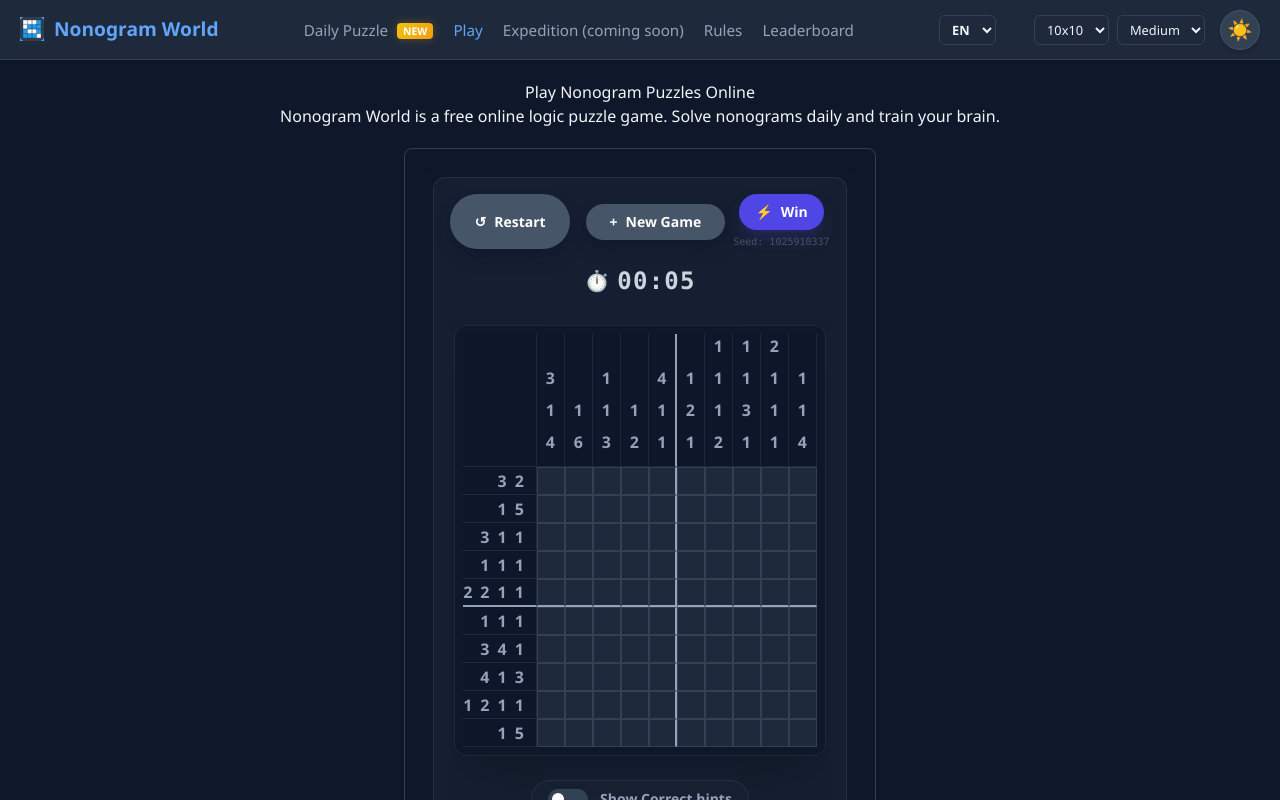
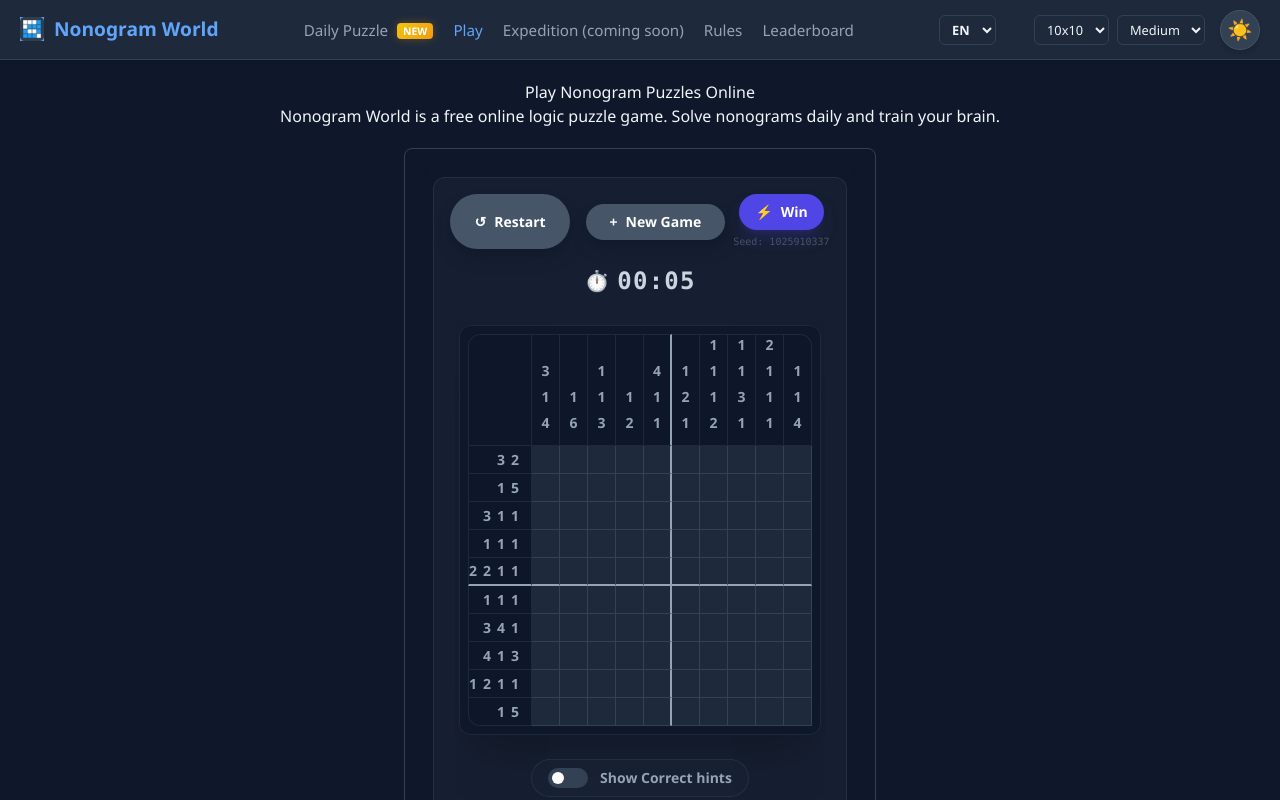
Before and after one commit to realmugsy/nomo7, a React (Vite) app: page / in a window 1280 px wide. Shown: the top 800 px of the page. Built offline with nearby package versions, Linux system fonts and the light colour scheme.

Commit message:
023 правка сетки для 12+

```diff
--- a/src/App.tsx
+++ b/src/App.tsx
@@ -58,6 +58,18 @@ const App: React.FC = () => {
     if (size <= 20) return "w-4 h-4 md:w-6 md:h-6";
     return "w-2 h-2 md:w-4 md:h-4"; // Expert ~18x18
   };
+
+  // Detect portrait mode
+  const [isPortrait, setIsPortrait] = useState<boolean>(window.innerHeight > window.innerWidth);
+  React.useEffect(() => {
+    const handleResize = () => setIsPortrait(window.innerHeight > window.innerWidth);
+    window.addEventListener('resize', handleResize);
+    return () => window.removeEventListener('resize', handleResize);
+  }, []);
+
+  const availableGridSizes = isMobile && isPortrait
+    ? GRID_SIZES.filter(size => [5, 7, 8, 10].includes(size))
+    : GRID_SIZES;
 
   const colHints = puzzle ? Array(puzzle.size).fill(0).map((_, c) => puzzle.grid.map(row => row[c])) : [];
   const rowHints = puzzle ? puzzle.grid : [];
@@ -151,7 +163,7 @@ const App: React.FC = () => {
                     setSelectedSize(val);
                   }}
                 >
-                  {GRID_SIZES.map(size => (
+                  {availableGridSizes.map(size => (
                     <option key={size} value={size}>{size}x{size}</option>
                   ))}
                 </select>
@@ -279,7 +291,7 @@ const App: React.FC = () => {
             >
 
               {/* Top-Left Corner */}
-              <div className="border-b border-r border-slate-300 dark:border-slate-800 bg-slate-200/50 dark:bg-slate-900/50"></div>
+              <div className="border border-slate-300 dark:border-slate-800 rounded-tl-xl bg-slate-200/50 dark:bg-slate-900/50"></div>
 
               {/* Column Hints */}
               {colHints.map((col, i) => {
@@ -293,13 +305,13 @@ const App: React.FC = () => {
                 // I know I returned it. So I should destructure it.
                 const isColCorrect = isCheckHintsActive && isColComplete(i);
 
-                let classes = "bg-slate-200/50 dark:bg-slate-900/50 border-b border-slate-300 dark:border-slate-800 pb-1 flex flex-col justify-end";
+                let classes = "bg-slate-200/50 dark:bg-slate-900/50 border-t border-b border-r border-slate-300 dark:border-slate-800 pb-1 flex flex-col justify-end";
                 if (isThickRight) classes += " border-r-2 border-r-slate-400 dark:border-r-slate-400";
-                else classes += " border-r border-slate-300 dark:border-slate-800";
+                if (i === puzzle.size - 1) classes += " rounded-tr-xl";
 
                 return (
                   <div key={`col-hint-${i}`} className={classes}>
-                    <Hints line={col} type="col" isComplete={isColCorrect} />
+                    <Hints line={col} type="col" isComplete={isColCorrect} puzzleSize={puzzle.size} />
                   </div>
                 );
               })}
@@ -310,15 +322,15 @@ const App: React.FC = () => {
                 const isThickBottom = (r + 1) % dividerInterval === 0 && r !== puzzle.size - 1;
                 const isRowCorrect = isCheckHintsActive && isRowComplete(r);
 
-                let hintClasses = "border-r border-slate-300 dark:border-slate-800 pr-1 flex items-center justify-end bg-slate-200/50 dark:bg-slate-900/50";
+                let hintClasses = "border-l border-r border-b border-slate-300 dark:border-slate-800 pr-1 flex items-center justify-end bg-slate-200/50 dark:bg-slate-900/50";
 
                 if (isThickBottom) hintClasses += " border-b-2 border-b-slate-400 dark:border-b-slate-400";
-                else hintClasses += " border-b border-slate-300 dark:border-slate-800";
+                if (r === puzzle.size - 1) hintClasses += " rounded-bl-xl";
 
                 return (
                   <React.Fragment key={`row-${r}`}>
                     <div className={hintClasses}>
-                      <Hints line={row} type="row" isComplete={isRowCorrect} />
+                      <Hints line={row} type="row" isComplete={isRowCorrect} puzzleSize={puzzle.size} />
                     </div>
 
                     {playerGrid[r].map((cellState, c) => {
--- a/src/components/GridCell.tsx
+++ b/src/components/GridCell.tsx
@@ -35,7 +35,7 @@ const GridCell: React.FC<GridCellProps> = ({
 }) => {
 
   // Base classes
-  let classes = "w-full h-full border border-slate-300 dark:border-slate-700 transition-all duration-100 cursor-pointer flex items-center justify-center box-border select-none";
+  let classes = "w-full h-full border-b border-r border-slate-300 dark:border-slate-700 transition-all duration-100 cursor-pointer flex items-center justify-center box-border select-none";
 
   // Thick borders for visual separation of 5x5 blocks
   if (borderRightThick) classes += " border-r-2 border-r-slate-400 dark:border-r-slate-400";
--- a/src/components/Hints.tsx
+++ b/src/components/Hints.tsx
@@ -4,9 +4,10 @@ interface HintsProps {
   line: number[];
   type: 'row' | 'col';
   isComplete?: boolean;
+  puzzleSize: number;
 }
 
-const Hints: React.FC<HintsProps> = ({ line, type, isComplete }) => {
+const Hints: React.FC<HintsProps> = ({ line, type, isComplete, puzzleSize }) => {
   const hints = useMemo(() => {
     const calculatedHints: number[] = [];
     let count = 0;
@@ -25,9 +26,14 @@ const Hints: React.FC<HintsProps> = ({ line, type, isComplete }) => {
 
   const textColor = isComplete ? "text-emerald-400" : "text-slate-400";
 
+  let textSizeClass = "text-sm md:text-base";
+  if (puzzleSize > 15) textSizeClass = "text-[8px] leading-[8px] md:text-xs md:leading-none";
+  else if (puzzleSize > 10) textSizeClass = "text-[10px] leading-[10px] md:text-sm md:leading-tight";
+  else if (puzzleSize > 5) textSizeClass = "text-xs md:text-sm";
+
   const containerClass = type === 'row'
-    ? `flex flex-row justify-end items-center gap-1 md:gap-2 pr-2 h-full text-sm md:text-base font-bold ${textColor} transition-colors duration-300`
-    : `flex flex-col justify-end items-center gap-1 md:gap-2 pb-2 w-full text-sm md:text-base font-bold ${textColor} transition-colors duration-300`;
+    ? `flex flex-row justify-end items-center gap-0.5 md:gap-1.5 pr-1 md:pr-2 h-full font-bold ${textSizeClass} ${textColor} transition-colors duration-300`
+    : `flex flex-col justify-end items-center gap-0.5 md:gap-1.5 pb-1 md:pb-2 w-full font-bold ${textSizeClass} ${textColor} transition-colors duration-300`;
 
   return (
     <div className={containerClass}>
```
